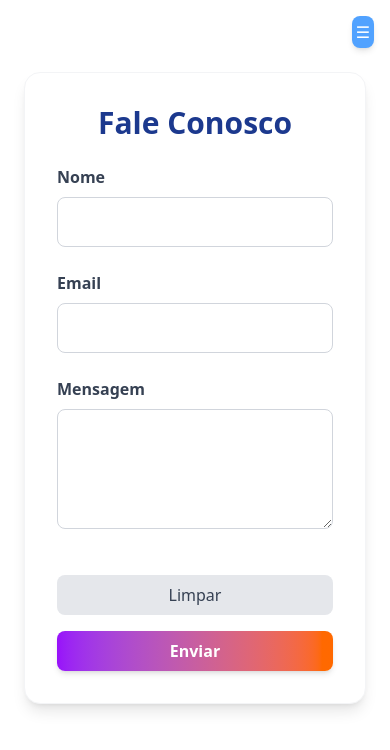
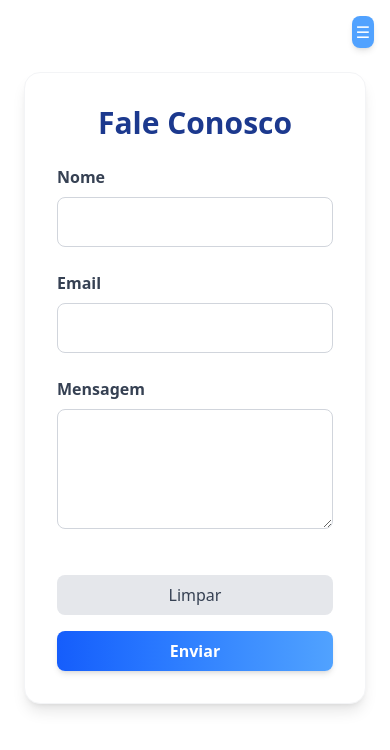
Before and after one commit to A2L-Solutions-Challenge-FIAP/Sprint-3, a React (Vite) app: page /sac in a window 390 px wide. Shown: the top 750 px of the page. Built offline with nearby package versions, Linux system fonts and the light colour scheme.

Commit message:
feat(sidebar): auto-collapse on item click for both mobile and desktop

```diff
--- a/src/components/Sidebar.tsx
+++ b/src/components/Sidebar.tsx
@@ -24,7 +24,6 @@ const Sidebar = () => {
           ${open ? "fixed top-0 left-0 w-full h-full p-6 z-40" : "hidden"}
           md:relative md:flex md:flex-col md:h-auto md:p-4
           ${desktopOpen ? "md:w-56" : "md:w-20"}
-
         `}
       >
         <div className="hidden md:block">
@@ -32,7 +31,7 @@ const Sidebar = () => {
         </div>
 
         <div className = {`flex-1 ${open ? "block" : "hidden"} md:block md:text `}>
-        <SidebarItems open={open || desktopOpen} />
+        <SidebarItems open={open || desktopOpen} onItemClick={() =>{ setOpen(false); setDesktopOpen(false);} }/>
         </div>
 
         <div className={`${open ? "flex": "hidden"} md:flex items-center gap-3 mt-auto`}>
--- a/src/components/SidebarItems.tsx
+++ b/src/components/SidebarItems.tsx
@@ -10,6 +10,7 @@ import faq from "../assets/faq.svg";
 
 interface SidebarItemsProps {
   open: boolean;
+  onItemClick?: () => void;
 }
 
 const menuItems = [
@@ -24,13 +25,14 @@ const menuItems = [
 
 
 
-export default function SidebarItems({ open }: SidebarItemsProps) {
+export default function SidebarItems({ open, onItemClick }: SidebarItemsProps) {
   return (
     <ul className="flex-1" >
             {menuItems.map((item, index) => (
         <li key={index}>
           <NavLink
             to={item.path}
+            onClick={onItemClick}
             className={({ isActive }) =>
               `flex items-center gap-3 px-3 py-2 rounded-md duration-200 cursor-pointer my-2
               ${isActive ? "bg-blue-400 text-white" : "hover:bg-blue-200 duration-300 cursor-pointer text-gray-700 "}`
--- a/src/pages/Sac.tsx
+++ b/src/pages/Sac.tsx
@@ -3,10 +3,10 @@ import { useForm } from "react-hook-form";
 import * as z from "zod";
 
 interface Props {
-  buttonText: string;
+  buttonText?: string;
 }
 
-// Schema com Zod
+
 const schema = z.object({
   email: z
     .string()
@@ -52,7 +52,6 @@ const Sac = ({ buttonText }: Props) => {
 
 
       <form onSubmit={handleSubmit(enviarFormulario)} className="space-y-6">
-
         <div>
           <label className="block font-semibold text-gray-700 mb-2">Nome</label>
           <input
@@ -68,7 +67,6 @@ const Sac = ({ buttonText }: Props) => {
             <p className="text-red-500 text-sm mt-1">{errors.name.message}</p>
           )}
         </div>
-
 
         <div>
           <label className="block font-semibold text-gray-700 mb-2">Email</label>
@@ -117,9 +115,9 @@ const Sac = ({ buttonText }: Props) => {
           <button
             type="submit"
             disabled={isSubmitting}
-            className="bg-gradient-to-r from-purple-600 to-orange-500 text-white font-semibold px-5 py-2 rounded-lg shadow-md hover:opacity-90 transition disabled:opacity-50"
-          > Enviar
-            {isSubmitting ? "Enviando..." : buttonText}
+            className="bg-gradient-to-r from-blue-600 to-blue-400 text-white font-semibold px-5 py-2 rounded-lg shadow-md hover:opacity-90 transition disabled:opacity-50"
+          >
+            {isSubmitting ? "Enviando..." : buttonText ?? "Enviar"}
           </button>
         </div>
       </form>
```
